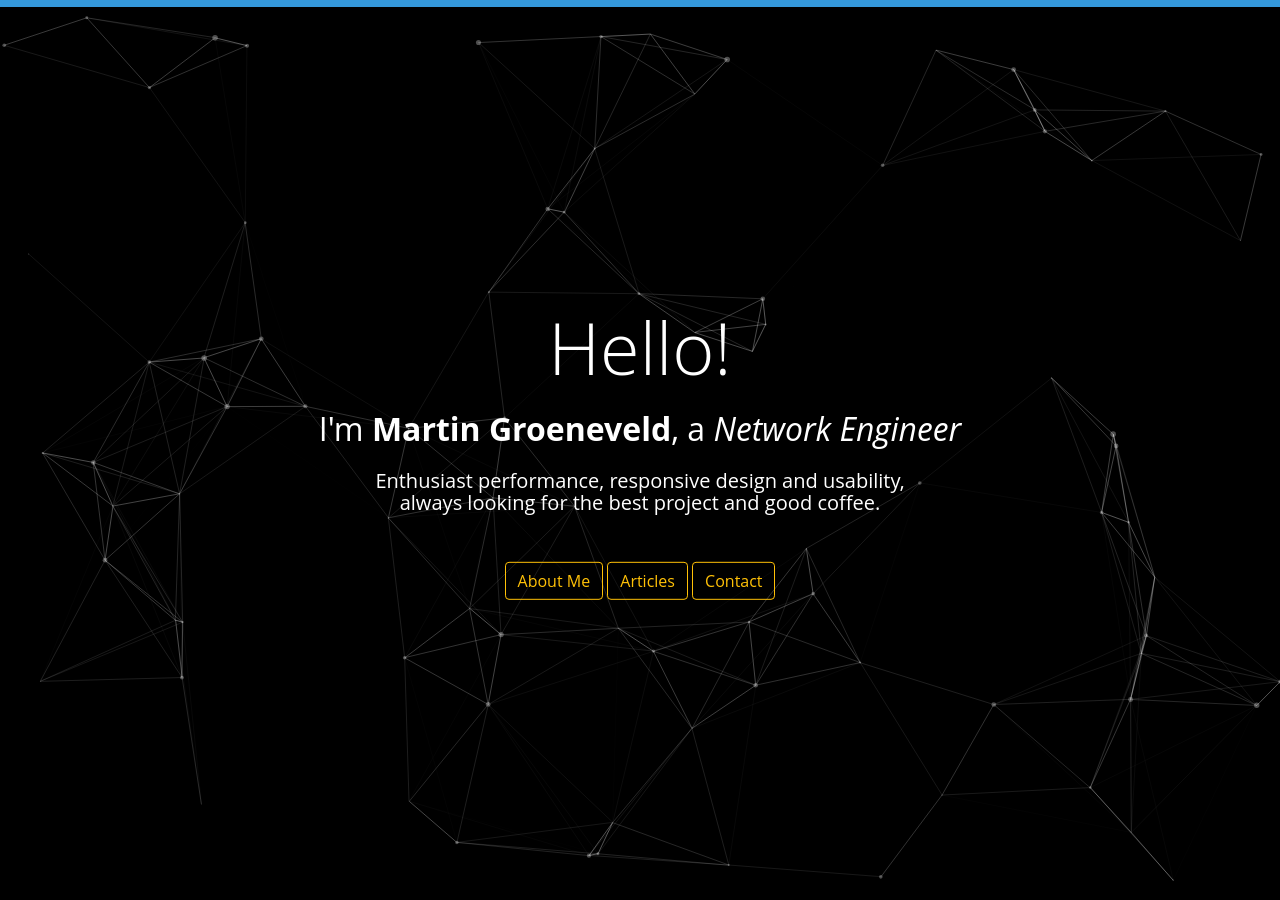
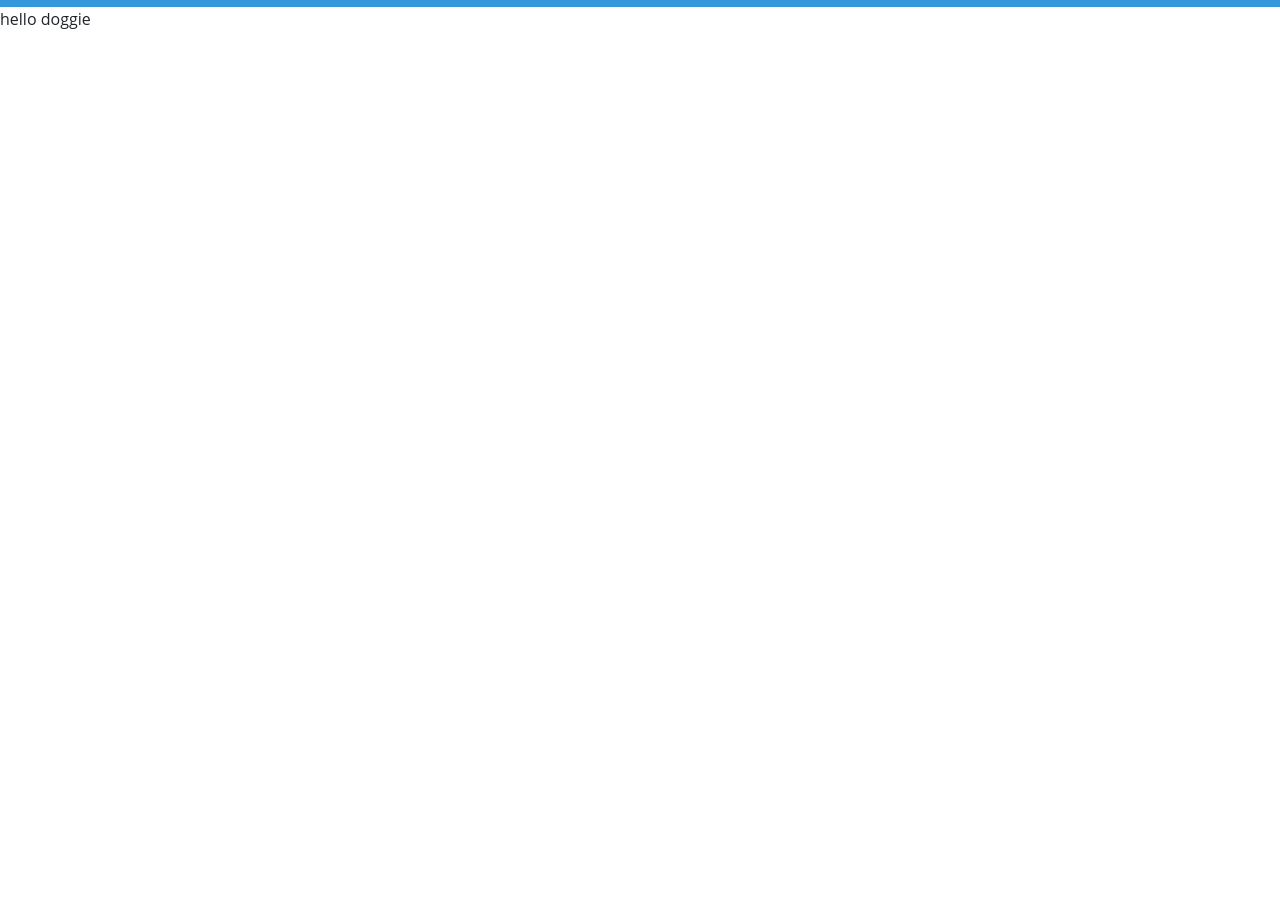
Before and after one commit to caHooft/cahooft.github.io, a Jekyll site: the page built from src/_pages/index.md, in a window 1280 px wide. Built offline with Jekyll 4.4.1, drawn with Linux system fonts in a browser that asks for light colours; nearby versions of some CDN libraries.

Commit message:
minor addition

```diff
--- a/src/_pages/index.md
+++ b/src/_pages/index.md
@@ -3,24 +3,7 @@ layout: default
 permalink: /
 ---
 
-<div id="fullscreen">
-  <div class="container">
-    <div class="row justify-content-center">
-      <div class="col-md-12">
-        <h1 class="display-3 mb-4">Hello!</h1>
-        <h2 class="mb-4">I'm <strong>Martin Groeneveld</strong>, a <em>Network Engineer</em></h2>
-        <h5 class="mb-5">Enthusiast performance, responsive design and usability,<br/>always looking for the best project and good coffee.</h5>
-      </div>
-    </div>
-    <div class="row">
-      <div class="mx-auto justify-content-around">
-        <a class="btn btn-outline-warning" role="button" href="{{ "/about/" | absolute_url }}">About Me</a>
-        <a class="btn btn-outline-warning" role="button" href="{{ "/articles/" | absolute_url }}">Articles</a>
-        <a class="btn btn-outline-warning" role="button" href="{{ "/contact/" | absolute_url }}">Contact</a>
-      </div>
-    </div>
-  </div>
-</div>
+hello doggie
 
 <script type="text/javascript" src="https://cdn.jsdelivr.net/npm/particles.js/particles.min.js"></script>
 <script type="text/javascript" src="{{ "/assets/js/particles.js" | absolute_url }}"></script>
```
